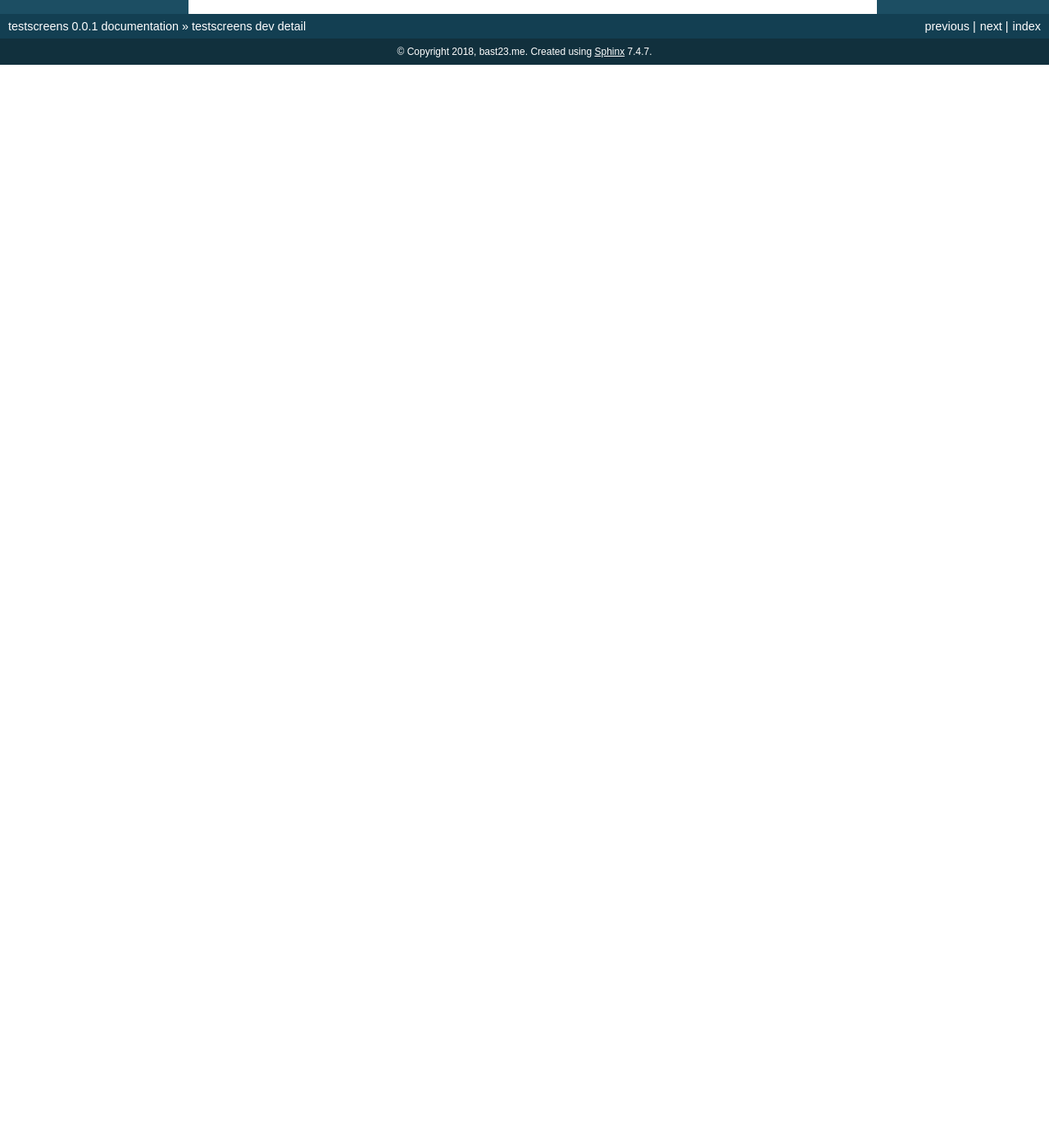
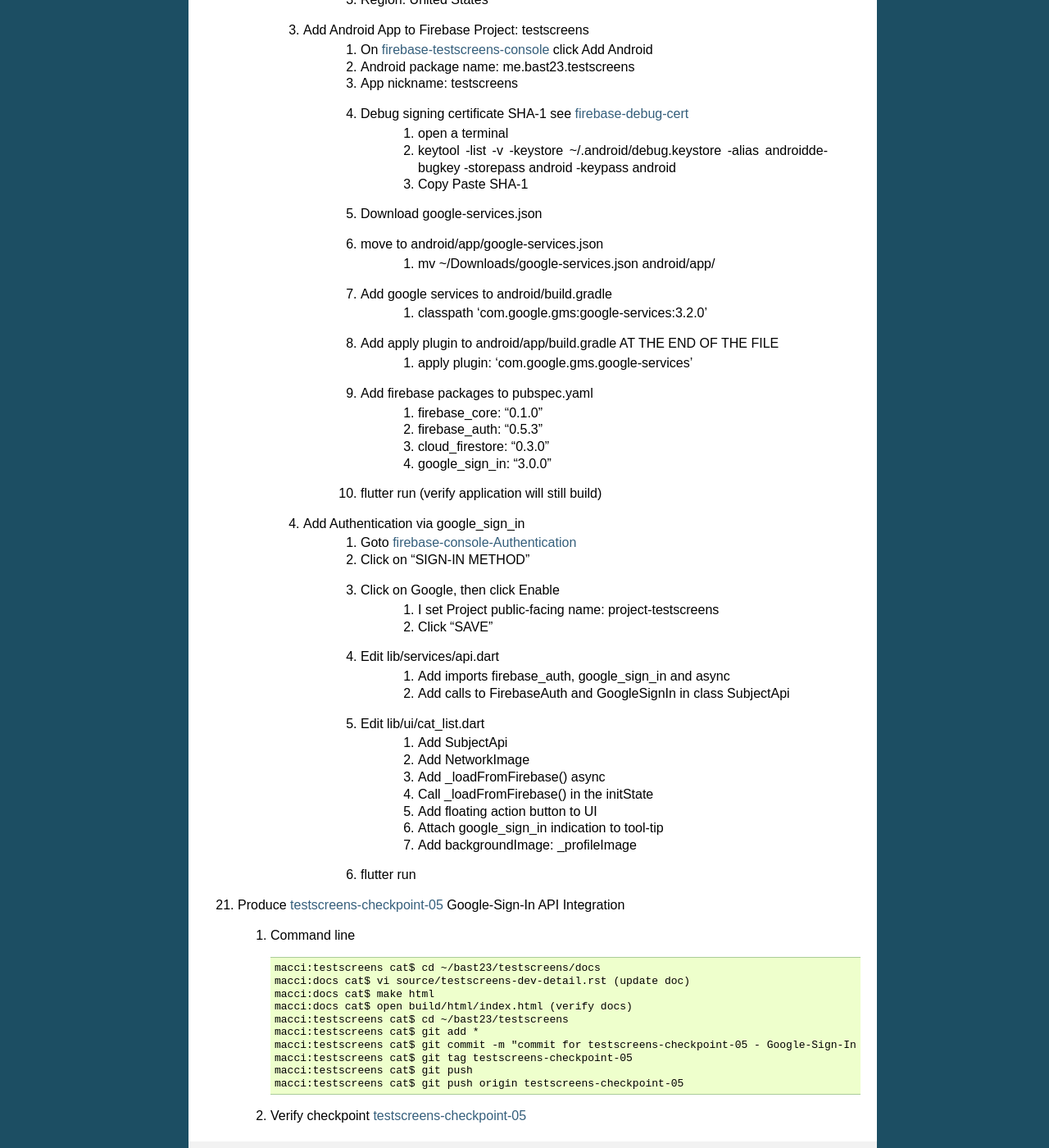
Before and after one commit to gooberu/testscreens, a Sphinx documentation site: the page built from docs/source/testscreens-dev-detail.rst, in a window 1280 px wide and 1400 px high, scrolled down 5997 px. Shown: the whole window at 82% size. Built offline with Sphinx 7.4.7, drawn with Linux system fonts in a browser that asks for light colours; before the commit the page ends 6076 px from its top, so only the background shows below that; some of the changed text lies outside the part shown.

Commit message:
commit for testscreens-checkpoint-05 - Google-Sign-In API Integration

```diff
--- a/docs/source/testscreens-dev-detail.rst
+++ b/docs/source/testscreens-dev-detail.rst
@@ -302,8 +302,98 @@ Steps
         macci:testscreens cat$ git push
         macci:testscreens cat$ git push origin testscreens-checkpoint-04
 
-   #. Verify checkpoint testscreens-checkpoint-04_
+    #. Verify checkpoint testscreens-checkpoint-04_
 
+#. Create Google-Sign-In API Integration for testscreens-checkpoint-05_
+
+    #. Firebase console setup at firebase-console_
+    #. Add Project
+        #. Project name: testscreens
+        #. Project ID: gooberu-testscreens
+        #. Region: United States
+    #. Add Android App to Firebase Project: testscreens
+        #. On firebase-testscreens-console_ click Add Android
+        #. Android package name: me.bast23.testscreens
+        #. App nickname: testscreens
+        #. Debug signing certificate SHA-1 see firebase-debug-cert_
+            #. open a terminal
+            #. keytool -list -v -keystore ~/.android/debug.keystore -alias androiddebugkey -storepass android -keypass android
+            #. Copy Paste SHA-1
+        #. Download google-services.json
+        #. move to android/app/google-services.json
+            #. mv ~/Downloads/google-services.json android/app/
+        #. Add google services to android/build.gradle
+            #. classpath 'com.google.gms:google-services:3.2.0'
+        #. Add apply plugin to android/app/build.gradle AT THE END OF THE FILE
+            #. apply plugin: 'com.google.gms.google-services'
+        #. Add firebase packages to pubspec.yaml
+            #. firebase_core: "0.1.0"
+            #. firebase_auth: "0.5.3"
+            #. cloud_firestore: "0.3.0"
+            #. google_sign_in: "3.0.0"
+        #. flutter run (verify application will still build)
+    #. Add Authentication via google_sign_in
+        #. Goto firebase-console-Authentication_
+        #. Click on "SIGN-IN METHOD"
+        #. Click on Google, then click Enable
+            #. I set Project public-facing name: project-testscreens
+            #. Click "SAVE"
+        #. Edit lib/services/api.dart
+            #. Add imports firebase_auth, google_sign_in and async
+            #. Add calls to FirebaseAuth and GoogleSignIn in class SubjectApi
+        #. Edit lib/ui/cat_list.dart
+            #. Add SubjectApi
+            #. Add NetworkImage
+            #. Add _loadFromFirebase() async
+            #. Call _loadFromFirebase() in the initState
+            #. Add floating action button to UI
+            #. Attach google_sign_in indication to tool-tip
+            #. Add backgroundImage: _profileImage
+        #. flutter run
+
+#. Produce testscreens-checkpoint-05_ Google-Sign-In API Integration
+
+   #. Command line ::
+
+        macci:testscreens cat$ cd ~/bast23/testscreens/docs
+        macci:docs cat$ vi source/testscreens-dev-detail.rst (update doc)
+        macci:docs cat$ make html
+        macci:docs cat$ open build/html/index.html (verify docs)
+        macci:testscreens cat$ cd ~/bast23/testscreens
+        macci:testscreens cat$ git add *
+        macci:testscreens cat$ git commit -m "commit for testscreens-checkpoint-05 - Google-Sign-In API Integration"
+        macci:testscreens cat$ git tag testscreens-checkpoint-05
+        macci:testscreens cat$ git push
+        macci:testscreens cat$ git push origin testscreens-checkpoint-05
+
+   #. Verify checkpoint testscreens-checkpoint-05_
+
+
+
+Action Template
+---------------
+
+#. Create NAME_OF_GOAL for testscreens-checkpoint-NN_
+
+    #. tbd
+    #. tbd
+
+#. Produce testscreens-checkpoint-NN_ NAME_OF_GOAL
+
+   #. Command line ::
+
+        macci:testscreens cat$ cd ~/bast23/testscreens/docs
+        macci:docs cat$ vi source/testscreens-dev-detail.rst (update doc)
+        macci:docs cat$ make html
+        macci:docs cat$ open build/html/index.html (verify docs)
+        macci:testscreens cat$ cd ~/bast23/testscreens
+        macci:testscreens cat$ git add *
+        macci:testscreens cat$ git commit -m "commit for testscreens-checkpoint-NN - NAME_OF_GOAL"
+        macci:testscreens cat$ git tag testscreens-checkpoint-NN
+        macci:testscreens cat$ git push
+        macci:testscreens cat$ git push origin testscreens-checkpoint-NN
+
+   #. Verify checkpoint testscreens-checkpoint-NN_
 
 Resources
 ---------
@@ -311,12 +401,22 @@ Resources
 #. Github Project Repo: gooberu-testscreens-github_
 #. Read the Docs: gooberu-testscreens-readthedocs_
 #. Ubuntu Font Family at download-UbuntuFontFamily_
+#. Firebase console (based on google login) firebase-console_
+#. Firebase testscreens console firebase-testscreens-console_
+#. Firebase debug cert help firebase-debug-cert_
+#. firebase-console-Authentication_
 
 .. _readthedocs: https://readthedocs.org/
 .. _gooberu-testscreens-readthedocs: http://testscreens.readthedocs.io/en/latest/
 .. _gooberu-testscreens-github: https://github.com/gooberu/testscreens
 .. _download-UbuntuFontFamily: https://fonts.google.com/download?family=Ubuntu
+.. _firebase-console: https://console.firebase.google.com/
+.. _firebase-console-Authentication: https://console.firebase.google.com/project/gooberu-testscreens/authentication/users
+.. _firebase-testscreens-console: https://console.firebase.google.com/project/gooberu-testscreens/overview
+.. _firebase-debug-cert: https://developers.google.com/android/guides/client-auth
+.. _testscreens-checkpoint-NN: https://github.com/gooberu/testscreens
 .. _testscreens-checkpoint-01: https://github.com/gooberu/testscreens/tree/testscreens-checkpoint-01
 .. _testscreens-checkpoint-02: https://github.com/gooberu/testscreens/tree/testscreens-checkpoint-02
 .. _testscreens-checkpoint-03: https://github.com/gooberu/testscreens/tree/testscreens-checkpoint-03
 .. _testscreens-checkpoint-04: https://github.com/gooberu/testscreens/tree/testscreens-checkpoint-04
+.. _testscreens-checkpoint-05: https://github.com/gooberu/testscreens/tree/testscreens-checkpoint-05
--- a/pubspec.yaml
+++ b/pubspec.yaml
@@ -5,6 +5,10 @@ dependencies:
   flutter:
     sdk: flutter
 
+  firebase_core: "0.1.0"
+  firebase_auth: "0.5.3"
+  cloud_firestore: "0.3.0"
+  google_sign_in: "3.0.0"
   font_awesome_flutter: "6.0.0"
 
 dev_dependencies:
```
Also changed, not shown: 9 other files.
